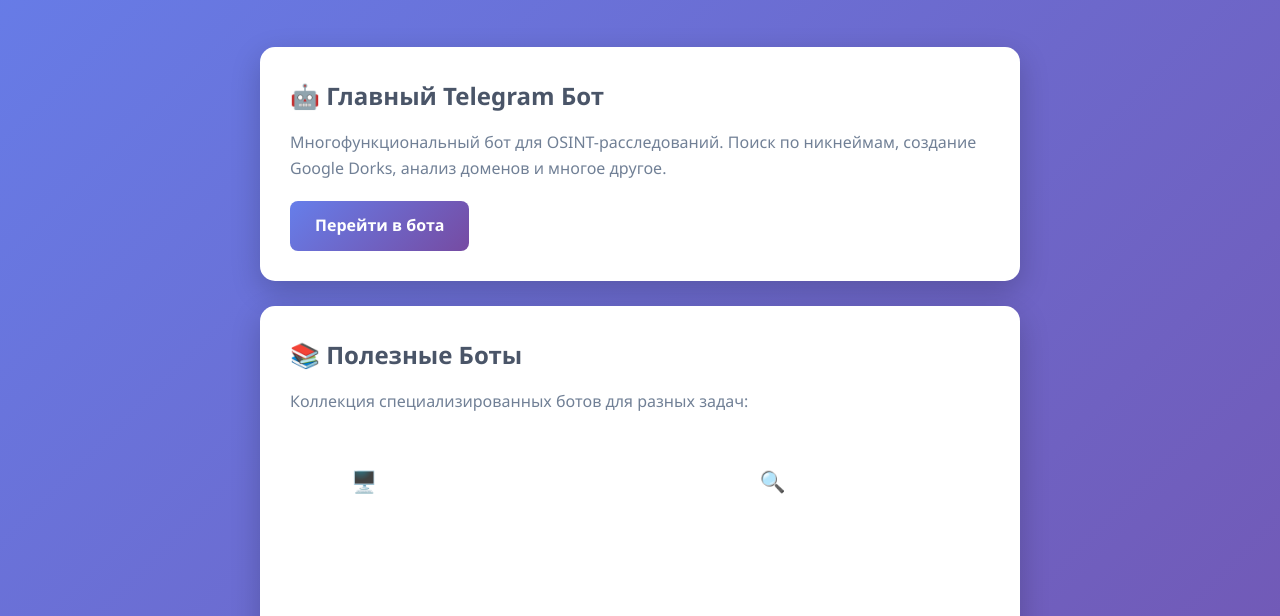
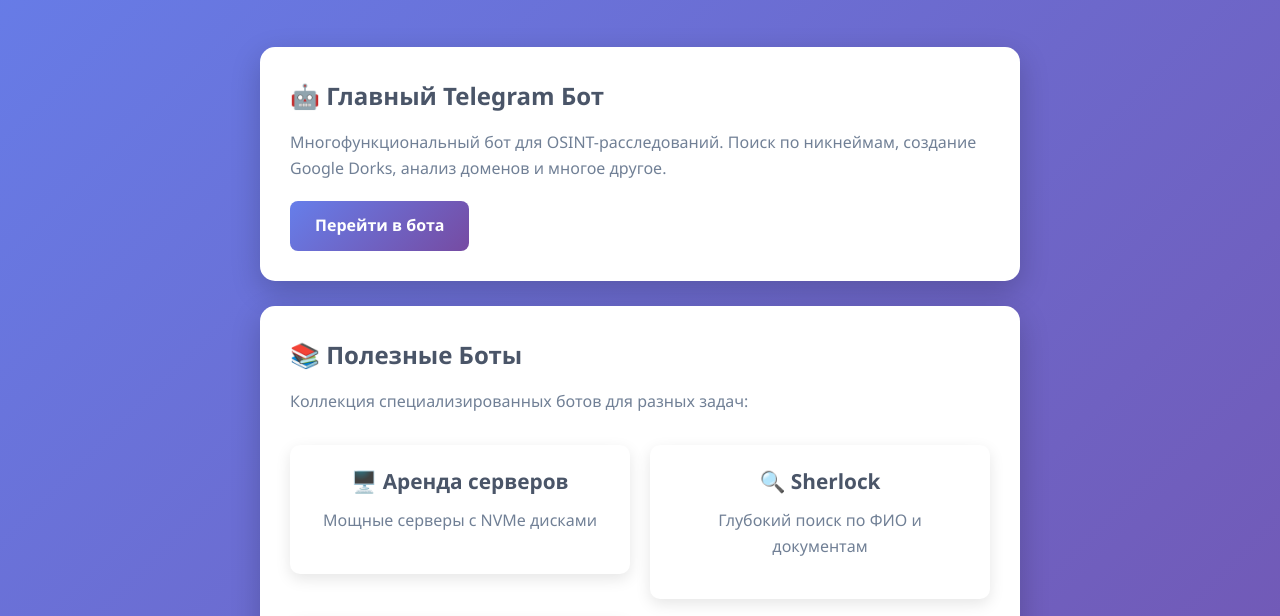
Before and after one commit to Teleosint/teleosint.github.io, a plain HTML site: page index.html in a window 1280 px wide. Shown: the part 148-764 px from the top of the page. Drawn offline with Linux system fonts and the light colour scheme.

Commit message:
Update index.html

```diff
--- a/index.html
+++ b/index.html
@@ -74,25 +74,25 @@
             margin-top: 30px;
         }
         .feature {
-            background: rgba(255,255,255,0.1);
+            background: white; /* Изменил на белый фон */
             padding: 20px;
             border-radius: 10px;
             text-align: center;
-            backdrop-filter: blur(10px);
+            box-shadow: 0 5px 15px rgba(0,0,0,0.1);
             transition: all 0.3s ease;
             cursor: pointer;
         }
         .feature:hover {
             transform: translateY(-3px);
-            background: rgba(255,255,255,0.15);
+            box-shadow: 0 8px 25px rgba(0,0,0,0.15);
         }
         .feature h3 {
-            color: white;
+            color: #4a5568; /* Темный цвет как в карточках */
             margin-bottom: 10px;
             font-size: 1.3em;
         }
         .feature p {
-            color: rgba(255,255,255,0.8);
+            color: #718096; /* Серый цвет как в карточках */
         }
         .feature-link {
             text-decoration: none;
```
